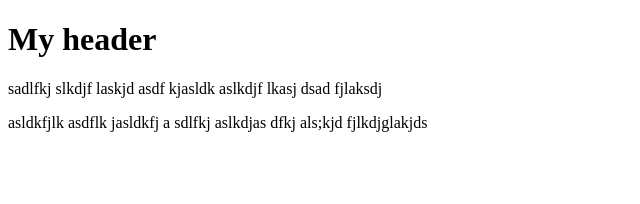
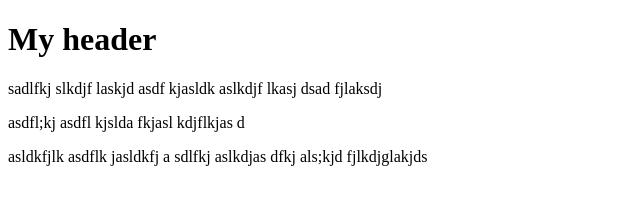
Before and after one commit to WanyaW/my-project, a plain HTML site: page index.html in a window 1280 px wide. Shown: the whole page, without its empty margins (0-640 px from the left). Drawn offline with Linux system fonts and the light colour scheme.

Commit message:
Add new block in index.html

```diff
--- a/index.html
+++ b/index.html
@@ -7,8 +7,13 @@
     <title>Document</title>
 </head>
 <body>
-    <h1>My header</h1>
-    <p>sadlfkj slkdjf laskjd asdf kjasldk aslkdjf lkasj dsad fjlaksdj</p>
-    <p>asldkfjlk asdflk jasldkfj a sdlfkj aslkdjas dfkj als;kjd fjlkdjglakjds</p>
+    <div>
+        <h1>My header</h1>
+        <p>sadlfkj slkdjf laskjd asdf kjasldk aslkdjf lkasj dsad fjlaksdj</p>
+        <div>
+            <p> asdfl;kj asdfl kjslda fkjasl kdjflkjas d</p>
+        </div>
+        <p>asldkfjlk asdflk jasldkfj a sdlfkj aslkdjas dfkj als;kjd fjlkdjglakjds</p>
+    </div>
 </body>
 </html>
```
